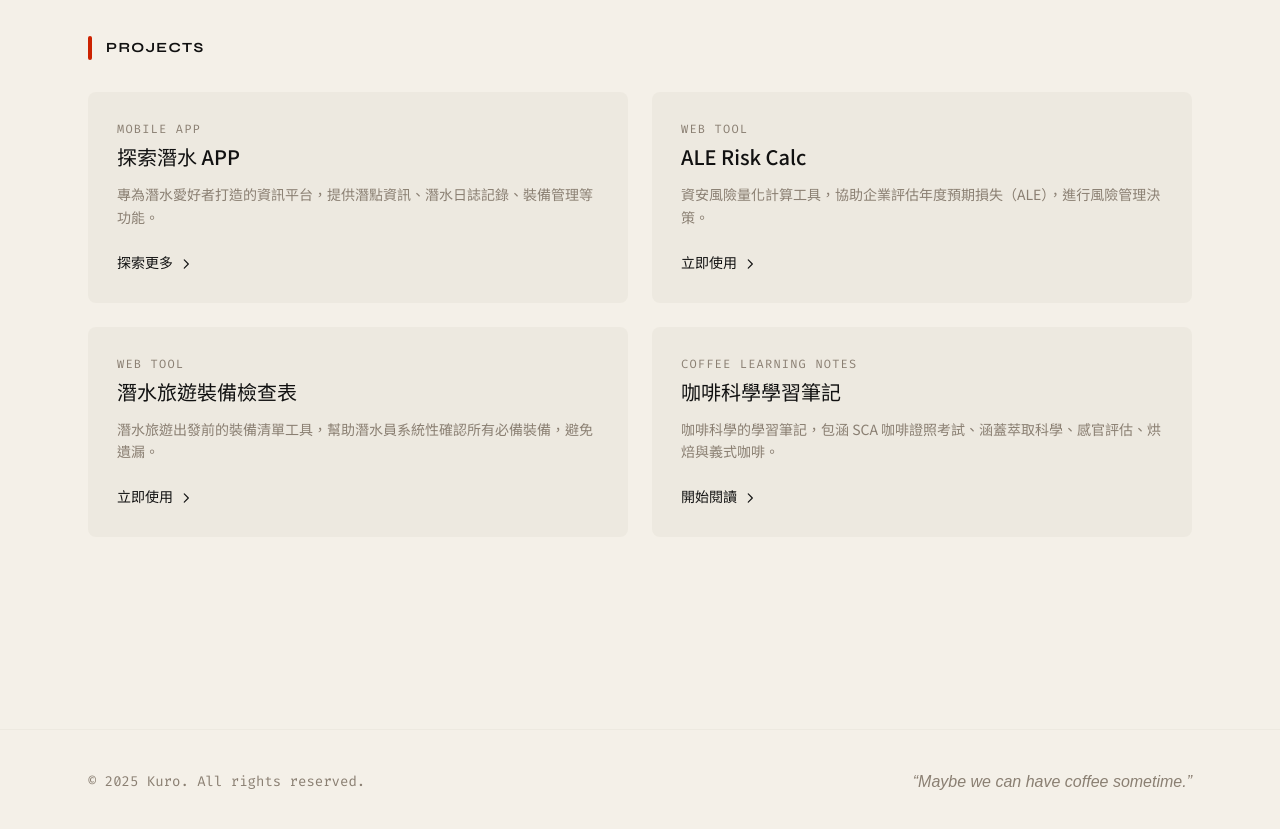
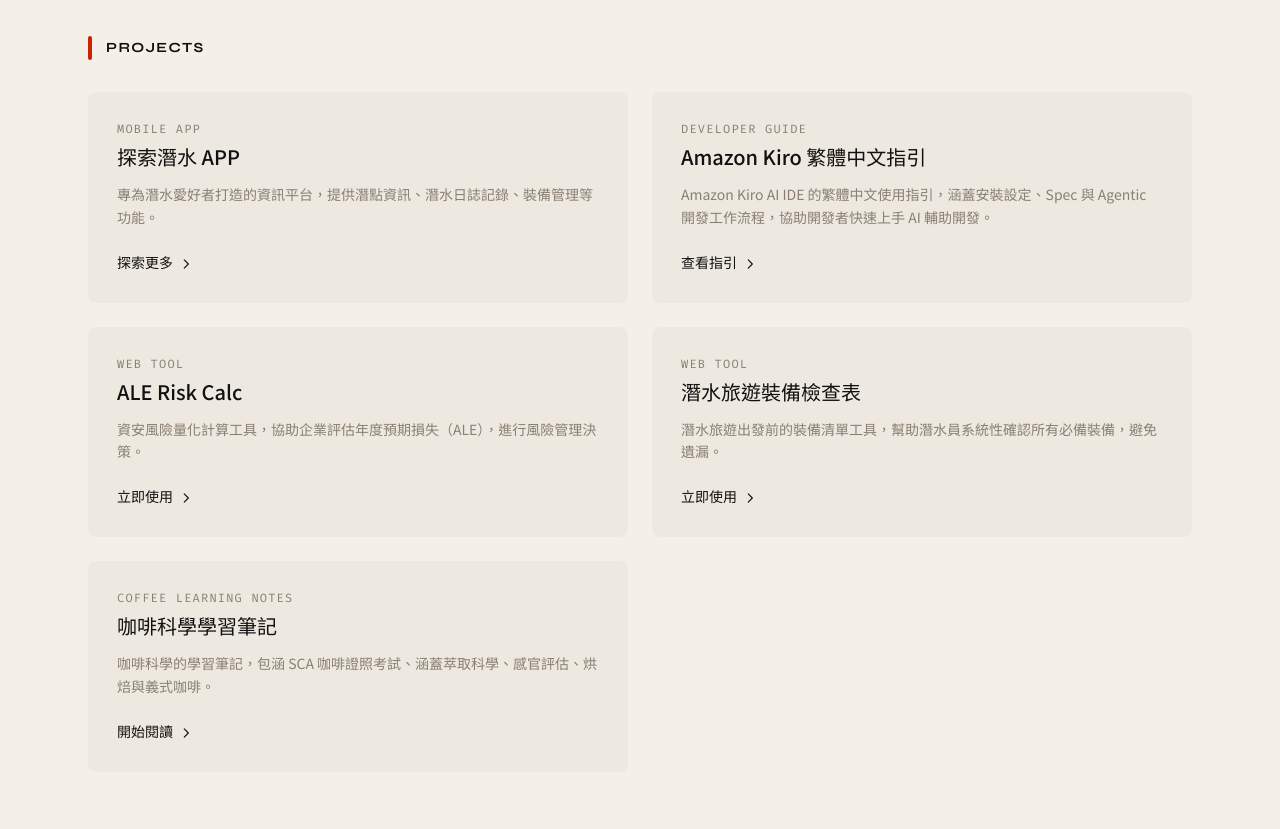
Before and after one commit to kuronetwork/kuronetwork.github.io, a Next.js app: page / in a window 1280 px wide. Shown: the part 1100-1929 px from the top of the page. Built offline with nearby package versions, Linux system fonts and the light colour scheme; a web font is replaced by a local one.

Commit message:
Update page.tsx

```diff
--- a/app/page.tsx
+++ b/app/page.tsx
@@ -145,6 +145,13 @@
             cta="探索更多"
           />
           <ProjectCard
+            href="https://kiro.kuronetwork.me"
+            subtitle="Developer Guide"
+            title="Amazon Kiro 繁體中文指引"
+            description="Amazon Kiro AI IDE 的繁體中文使用指引，涵蓋安裝設定、Spec 與 Agentic 開發工作流程，協助開發者快速上手 AI 輔助開發。"
+            cta="查看指引"
+          />
+          <ProjectCard
             href="https://aleriskcalc.kuronetwork.me/"
             subtitle="Web Tool"
             title="ALE Risk Calc"
```
